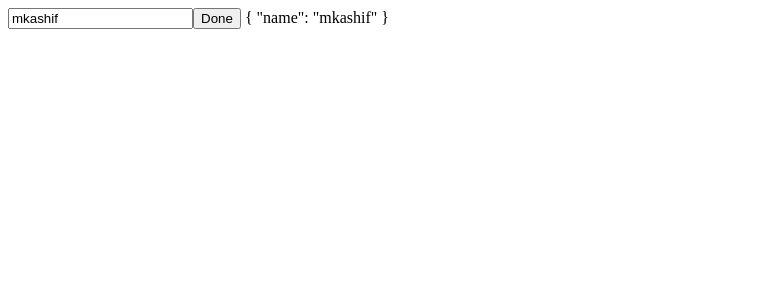
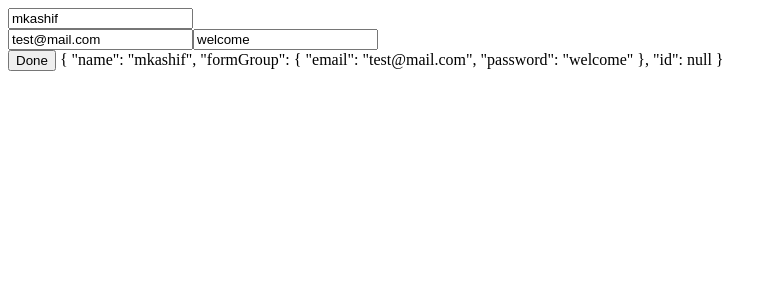
Before and after one commit to SMSamiInc/properties-setter-getter-decorator, an Angular app: page / in a window 1280 px wide. Shown: the top 300 px of the page, without its empty margins (0-776 px from the left). Built offline with nearby package versions, Linux system fonts and the light colour scheme.

Commit message:
form properties modified

```diff
--- a/src/app/app.component.html
+++ b/src/app/app.component.html
@@ -1,5 +1,9 @@
 <form [formGroup]="form" (ngSubmit)="form.onSubmit()">
 	<input formControlName="name">
-	<button type="submit" >Done</button>
+	<div formGroupName="formGroup">
+		<input formControlName="email">
+		<input formControlName="password">
+	</div>
+	<button type="submit">Done</button>
 	{{form.value | json}}
 </form>
--- a/src/app/deco/form-property.decorator.ts
+++ b/src/app/deco/form-property.decorator.ts
@@ -73,7 +73,10 @@ function defineSetFormValues(target) {
 			const self = this;
 			this['_list_'].forEach((item) => {
 				if (isFormObject(self[item.key])) {
-					self[item.key].patchValue(checkKeys(item.mapTo, item.key, json));
+					const value = checkKeys(item.mapTo, item.key, json);
+					if (isObjectDefined(value)) {
+						self[item.key].patchValue(value);
+					}
 				} else if (isDecoratorObject(self[item.key])) {
 					self[item.key].setFormValues(checkKeys(item.mapTo, item.key, json));
 				} else if (isRawObject(self[item.key])) {
@@ -97,7 +100,7 @@ function defineGetFormValues(target) {
 			this['_list_'].map((item) => {
 				if (item.mapTo) {
 					if (isFormObject(self[item.key])) {
-						json[item.key] = this.get(item.key).value;
+						json[item.mapTo] = this.get(item.key).value;
 					} else if (isDecoratorObject(self[item.key])) {
 						json[item.mapTo] = self[item.key].getFormValues();
 					} else if (isRawObject(self[item.key])) {
@@ -106,7 +109,9 @@ function defineGetFormValues(target) {
 						json[item.mapTo] = self[item.key];
 					}
 				} else if (item.key) {
-					if (isDecoratorObject(self[item.key])) {
+					if (isFormObject(self[item.key])) {
+						json[item.key] = this.get(item.key).value;
+					} else if (isDecoratorObject(self[item.key])) {
 						json[item.key] = self[item.key].getFormValues();
 					} else if (isRawObject(self[item.key])) {
 						json[item.key] = copyRawObjectValue(self[item.key]);
--- a/src/app/forms/form.ts
+++ b/src/app/forms/form.ts
@@ -11,8 +11,17 @@ export class FormService extends FormGroup implements IFormFunctions {
 	setFormValues: (any: any) => any;
 	getFormValues: () => any;
 
+	@FormProperty('n')
+	name: FormControl = new FormControl('mkashif');
+
+	@FormProperty('fg')
+	formGroup = new FormGroup({
+		email: new FormControl('test@mail.com'),
+		password: new FormControl('welcome'),
+	});
+
 	@FormProperty()
-	name: FormControl = new FormControl('mkashif');
+	id = 0;
 
 	constructor() {
 		super({});
@@ -21,6 +30,13 @@ export class FormService extends FormGroup implements IFormFunctions {
 	}
 
 	onSubmit = () => {
+		this.setFormValues({
+			id: 2,
+			n: 'My name is khan',
+			fg: {
+				email: 'salam',
+			}
+		});
 		console.log(this.getFormValues());
 	}
 
```
